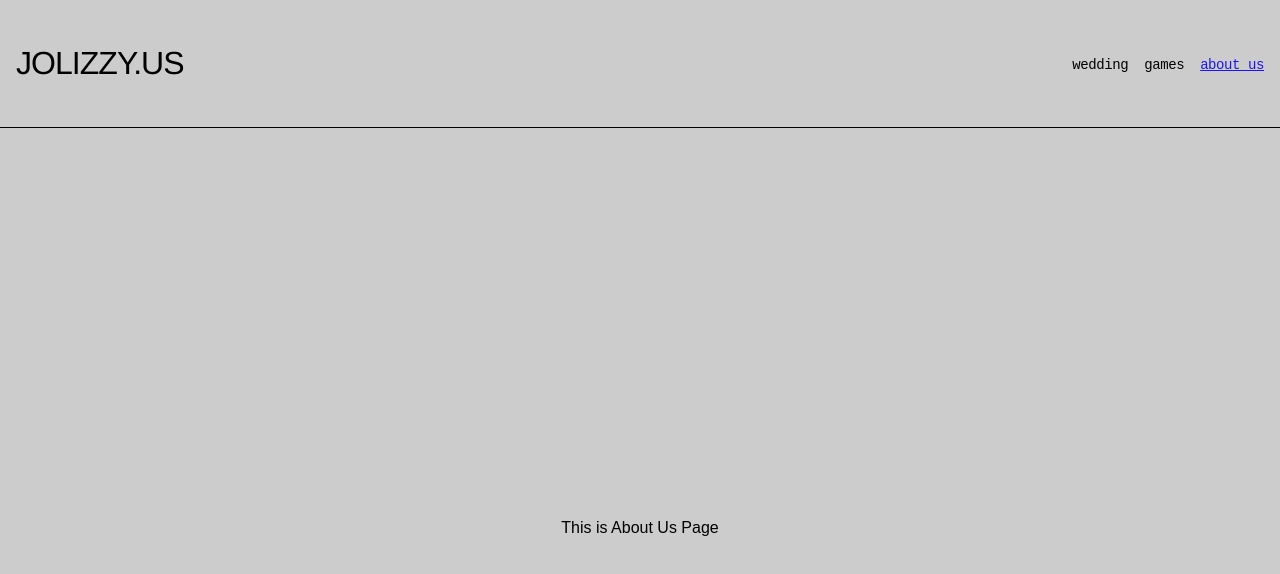
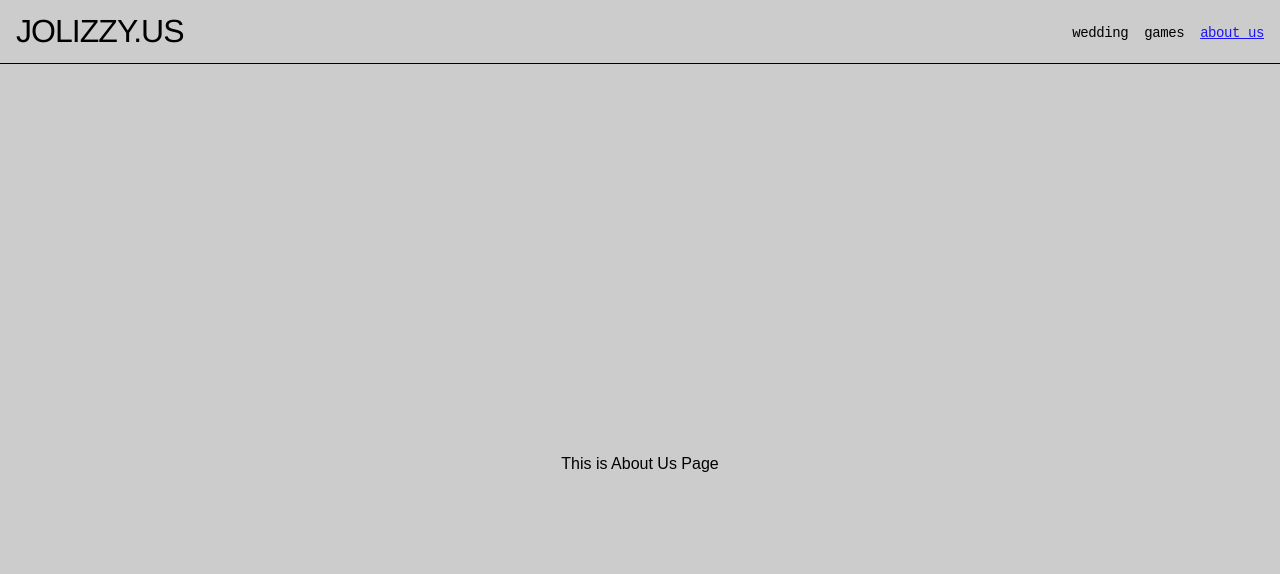
Before and after one commit to thumbjiho/jolizzy, a React (Create React App) app: page /about-us in a window 1280 px wide. Shown: the top 574 px of the page. Built offline with nearby package versions, Linux system fonts and the light colour scheme.

Commit message:
fixed line height

```diff
--- a/src/components/Navbar.css
+++ b/src/components/Navbar.css
@@ -7,7 +7,7 @@
     display: flex;
     align-items: center;
     justify-content: space-between;
-    height: 128px;
+    height: 64px;
     padding: 0 16px;
     border-bottom: 1px solid black;
     box-sizing: border-box;
```
